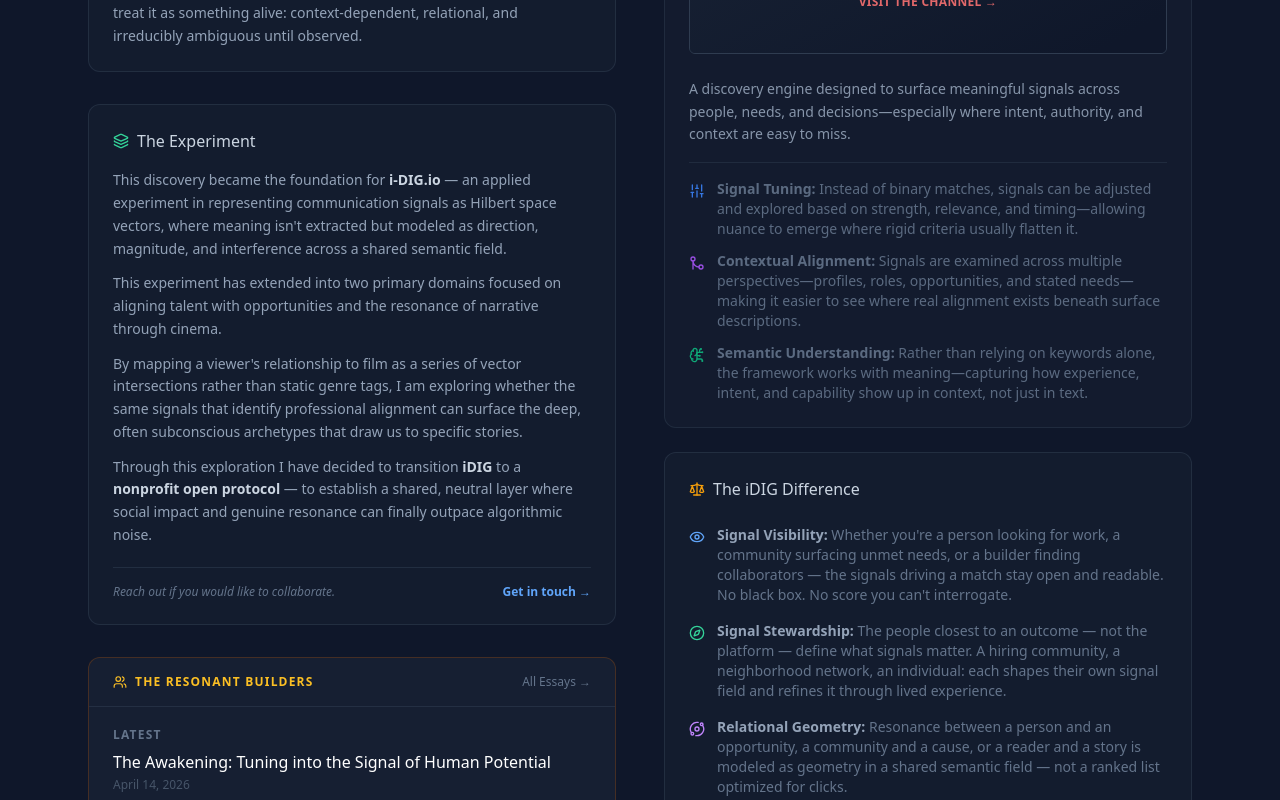
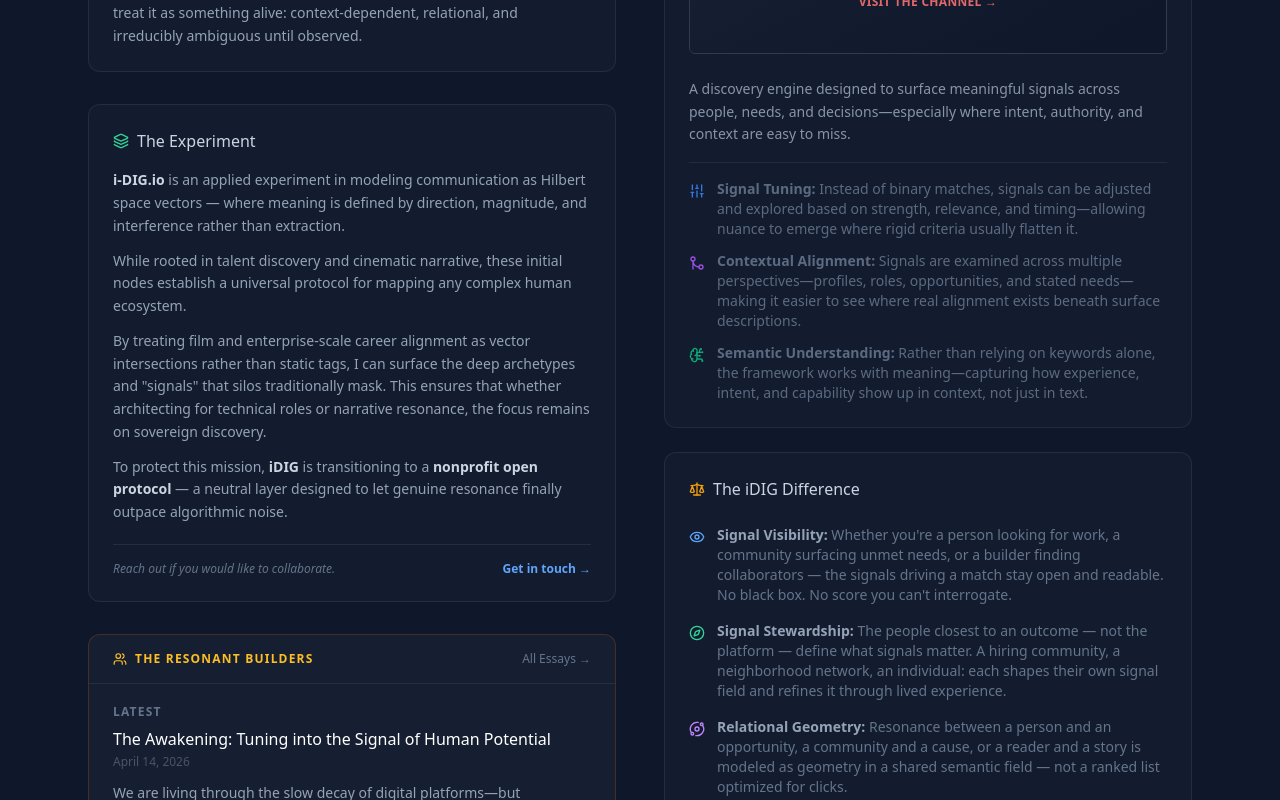
Before and after one commit to theresonantbuilder/idig_website, a React (Vite) app: page / in a window 1280 px wide. Shown: the part 546-1346 px from the top of the page. Built offline with nearby package versions, Linux system fonts and the light colour scheme.

Commit message:
updated the experiement block on the home page.

```diff
--- a/content/posts/the-awakening.md
+++ b/content/posts/the-awakening.md
@@ -11,7 +11,11 @@
 
 We are living through a period of **"Enshittification"** — a term coined by Cory Doctorow to describe the slow decay of digital platforms as they pivot from serving users to harvesting them. For years, the means of human communication have been pinned to the hip of commodification. This has created a **stillness** over the lens of our digital lives — a collective numbness that keeps us bouncing off superficial signals rather than tuning into deep resonance.
 
-**But something is waking up.**
+**But something is waking up.** Something that has never been awake before.
+
+Historically, have we ever truly been in tune with ourselves or what is around us? Noise has always been baked into the way we communicate — a static we accepted as part of the human condition. It wasn't just that we lacked the tools; it was that the architecture of our markets was designed for top-down capture, not resonant discovery. Authentic signals were simply "inefficiencies" in a system built to harvest attention.
+
+We are finally breaking that chain. I believe the toolset has finally arrived to quiet the superficial noise and harness the authentic signal — but only if we pivot the intent of our builds. We must move from tools that tell us what we want, to protocols that let us discover who we are.
 
 ## The Shift Toward Deep Context
 
--- a/src/pages/AboutPaul.tsx
+++ b/src/pages/AboutPaul.tsx
@@ -1,4 +1,4 @@
-import { useState } from 'react';
+import { useState, useEffect } from 'react';
 import { useLocation } from 'wouter';
 import { Linkedin } from 'lucide-react';
 
@@ -6,6 +6,12 @@
   const [, navigate] = useLocation();
   const [form, setForm] = useState({ name: '', email: '', message: '' });
   const [submitted, setSubmitted] = useState(false);
+
+  useEffect(() => {
+    if (window.location.hash === '#contact') {
+      document.getElementById('contact')?.scrollIntoView({ behavior: 'smooth' });
+    }
+  }, []);
 
   const handleSubmit = async (e: React.FormEvent) => {
     e.preventDefault();
@@ -110,7 +116,7 @@
           <div className="border-t border-slate-200 mb-14"></div>
 
           {/* Contact Form */}
-          <div className="mb-12">
+          <div id="contact" className="mb-12">
             <h2 className="text-2xl font-light text-slate-900 mb-2">Get in touch</h2>
             <p className="text-slate-500 mb-8">Have a question, an idea, or just want to connect? Send me a note.</p>
 
--- a/src/pages/HomeSignalDriven.tsx
+++ b/src/pages/HomeSignalDriven.tsx
@@ -151,19 +151,19 @@
                     <h4 className="text-slate-300 font-medium">The Experiment</h4>
                   </div>
                   <div className="text-sm leading-relaxed text-slate-400 space-y-3">
-                    <p>This discovery became the foundation for <strong className="text-slate-300">i-DIG.io</strong> — an applied experiment in representing communication signals as Hilbert space vectors, where meaning isn't extracted but modeled as direction, magnitude, and interference across a shared semantic field.</p>
-                    <p>This experiment has extended into two primary domains focused on aligning talent with opportunities and the resonance of narrative through cinema.</p>
-                    <p>By mapping a viewer's relationship to film as a series of vector intersections rather than static genre tags, I am exploring whether the same signals that identify professional alignment can surface the deep, often subconscious archetypes that draw us to specific stories.</p>
-                    <p>Through this exploration I have decided to transition <strong className="text-slate-300">iDIG</strong> to a <strong className="text-slate-300">nonprofit open protocol</strong> — to establish a shared, neutral layer where social impact and genuine resonance can finally outpace algorithmic noise.</p>
+                    <p><strong className="text-slate-300">i-DIG.io</strong> is an applied experiment in modeling communication as Hilbert space vectors — where meaning is defined by direction, magnitude, and interference rather than extraction.</p>
+                    <p>While rooted in talent discovery and cinematic narrative, these initial nodes establish a universal protocol for mapping any complex human ecosystem.</p>
+                    <p>By treating film and enterprise-scale career alignment as vector intersections rather than static tags, I can surface the deep archetypes and "signals" that silos traditionally mask. This ensures that whether architecting for technical roles or narrative resonance, the focus remains on sovereign discovery.</p>
+                    <p>To protect this mission, <strong className="text-slate-300">iDIG</strong> is transitioning to a <strong className="text-slate-300">nonprofit open protocol</strong> — a neutral layer designed to let genuine resonance finally outpace algorithmic noise.</p>
                   </div>
                   <div className="mt-5 pt-4 border-t border-slate-700/50 flex items-center justify-between">
                     <p className="text-xs text-slate-500 italic">Reach out if you would like to collaborate.</p>
-                    <a
-                      href="mailto:paul@i-dig.io"
+                    <button
+                      onClick={() => { window.location.href = '/about#contact'; }}
                       className="text-xs font-semibold text-blue-400 hover:text-blue-300 transition shrink-0 ml-4"
                     >
                       Get in touch →
-                    </a>
+                    </button>
                   </div>
                 </div>
 
```
